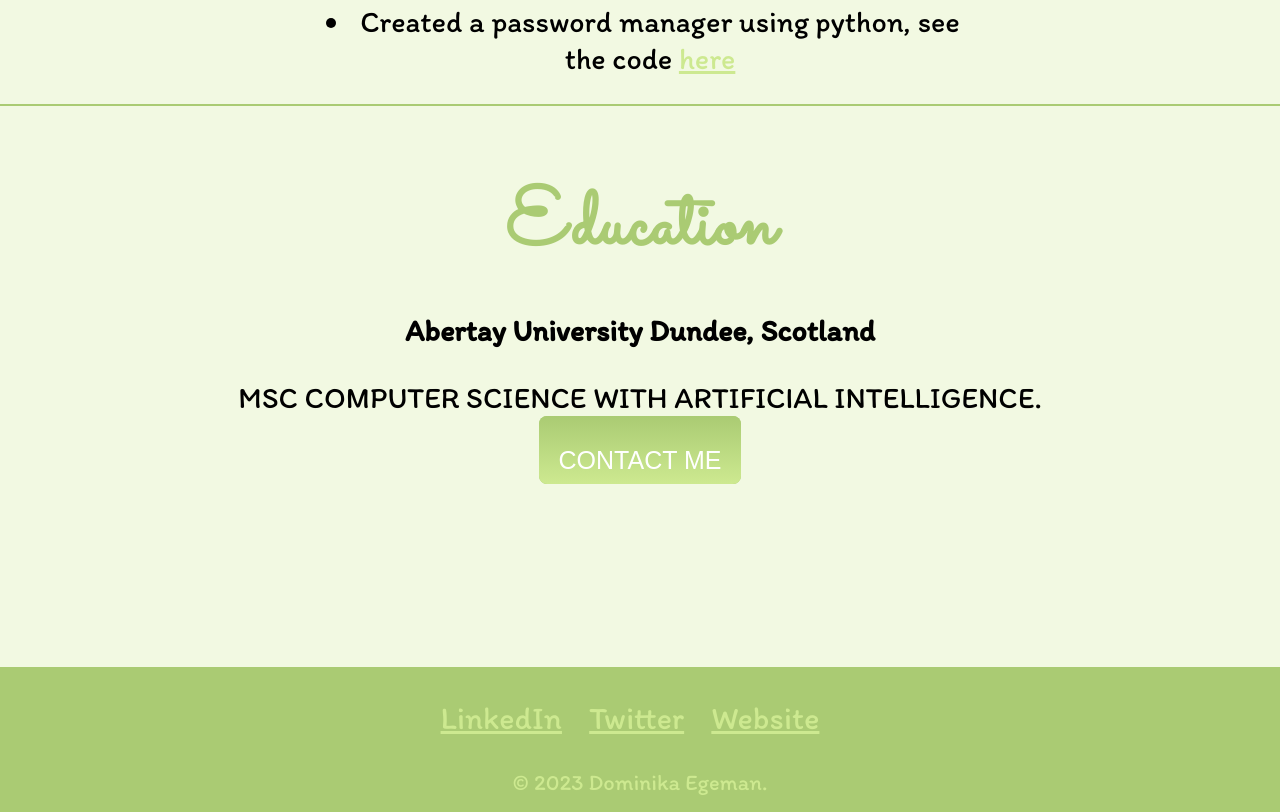
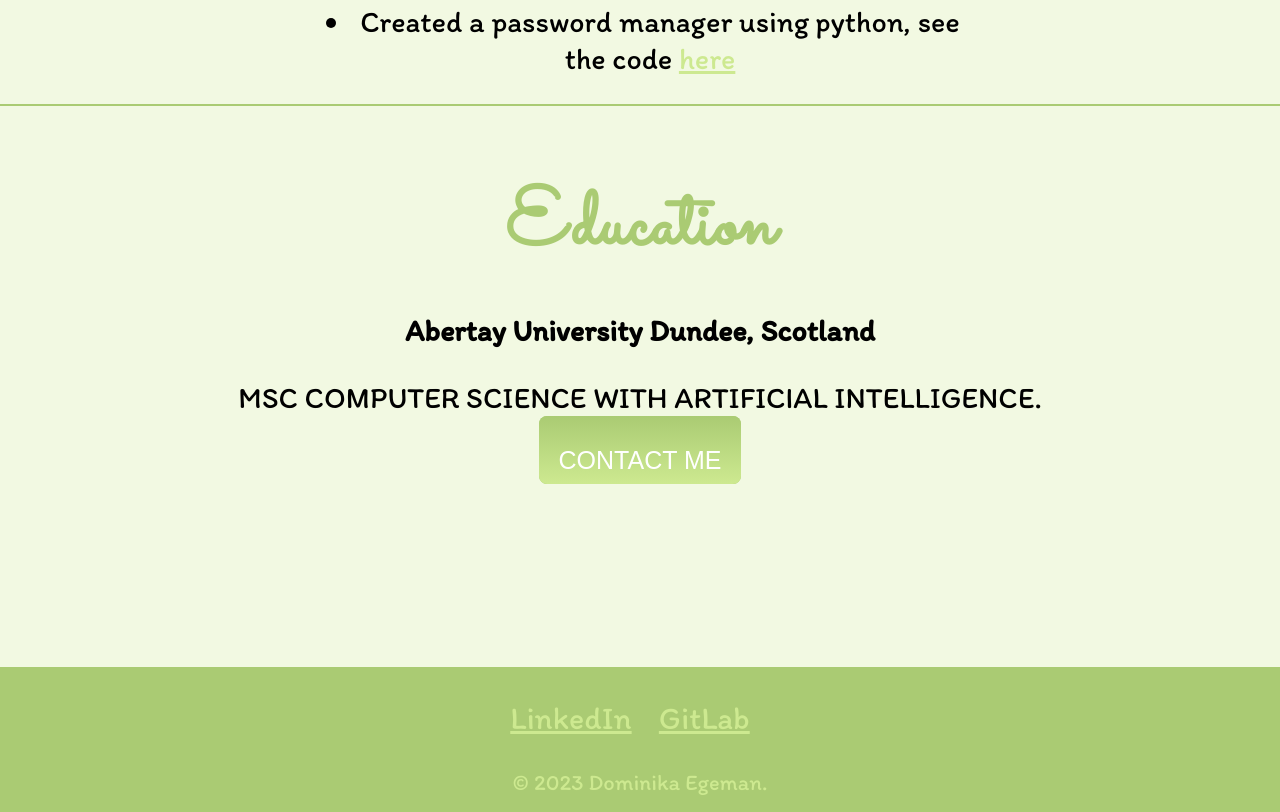
Before and after one commit to Dominika0521/CV, a plain HTML site: page index.html in a window 1280 px wide. Shown: the part 4162-4974 px from the top of the page. Drawn offline with Linux system fonts and the light colour scheme.

Commit message:
Content updated

```diff
--- a/index.html
+++ b/index.html
@@ -137,9 +137,8 @@ using the pandas library, as demonstrated in my investment report project which
 
 
     <div class="bottom-container">
-      <a class="footer-link" href="https://www.linkedin.com/">LinkedIn</a>
-      <a class="footer-link" href="https://twitter.com/">Twitter</a>
-      <a class="footer-link" href="https://www.appbrewery.co/">Website</a>
+      <a class="footer-link" href="https://www.linkedin.com/in/dominika-egeman/">LinkedIn</a>
+      <a class="footer-link" href="https://gitlab.com/dominikaegeman">GitLab</a>
       <p class="copyright">© 2023 Dominika Egeman.</p>
     </div>
 
```
